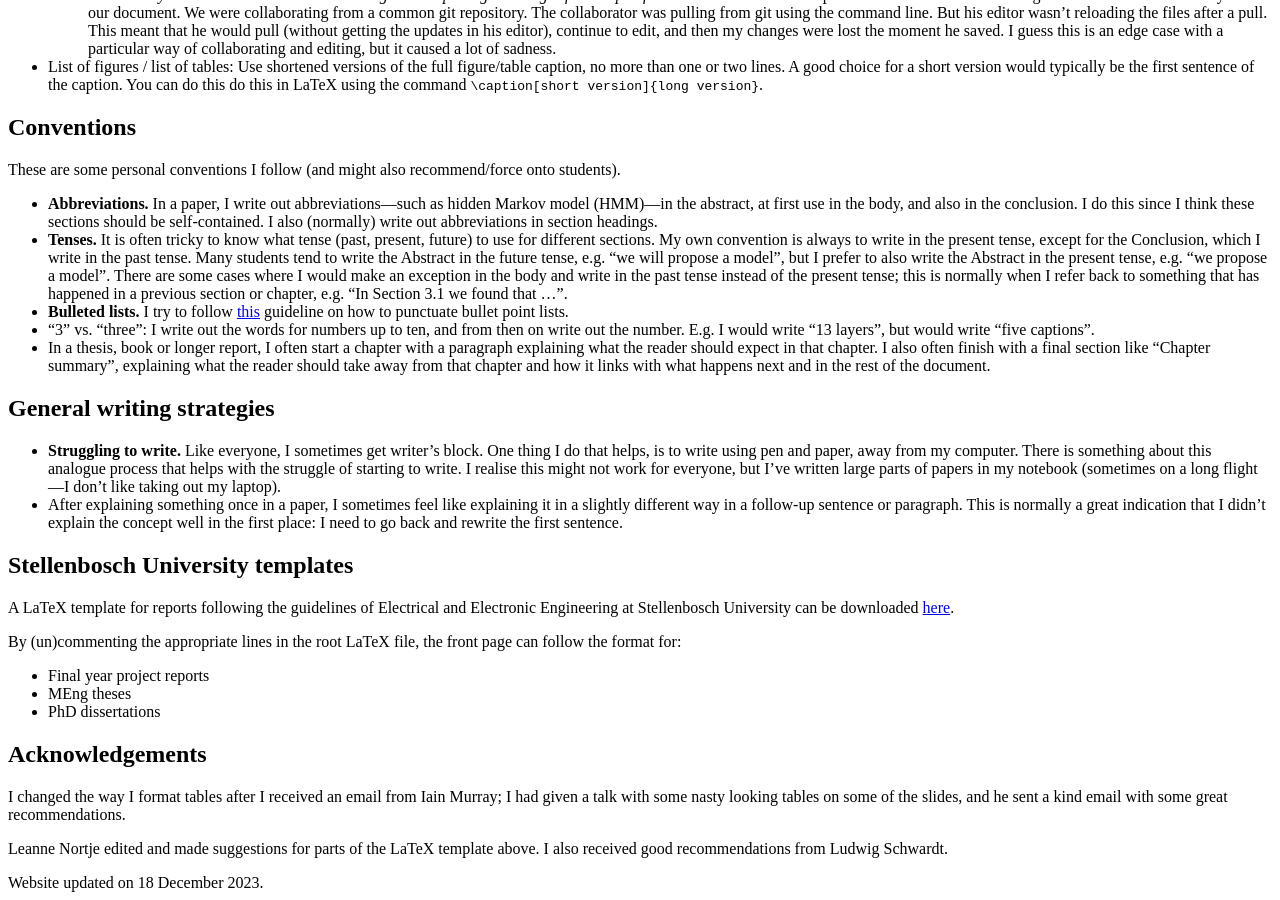
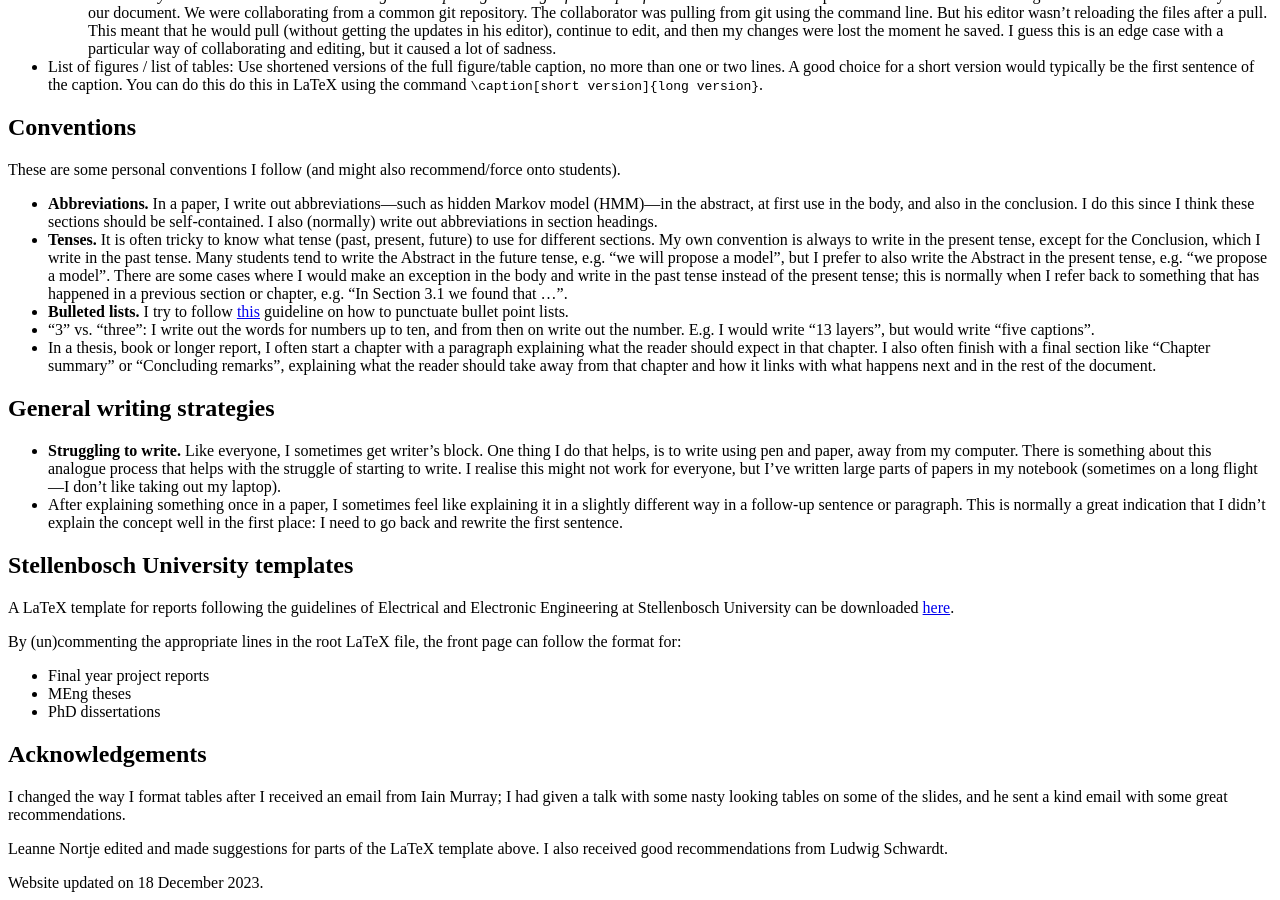
Before and after one commit to kamperh/kamperh.github.io, a Jekyll site: the page built from notes/writing.md, in a window 1280 px wide and 900 px high, scrolled down 2718 px. Built offline with Jekyll 4.4.1, drawn with Linux system fonts in a browser that asks for light colours; formulas are drawn with MathJax 3; a style sheet for code colours, icons or effects is not loaded.

Commit message:
Update writing.md

```diff
--- a/notes/writing.md
+++ b/notes/writing.md
@@ -288,9 +288,9 @@ onto students).
   "five captions".
 - In a thesis, book or longer report, I often start a chapter with a paragraph
   explaining what the reader should expect in that chapter. I also often finish
-  with a final section like "Chapter summary", explaining what the reader
-  should take away from that chapter and how it links with what happens next
-  and in the rest of the document.
+  with a final section like "Chapter summary" or "Concluding remarks",
+  explaining what the reader should take away from that chapter and how it
+  links with what happens next and in the rest of the document.
 
 
 ## General writing strategies
```
